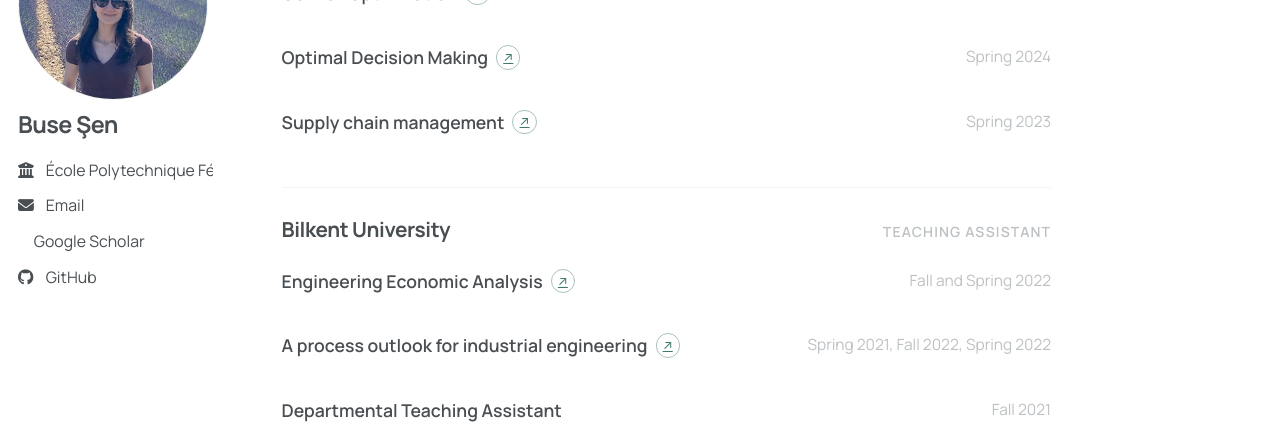
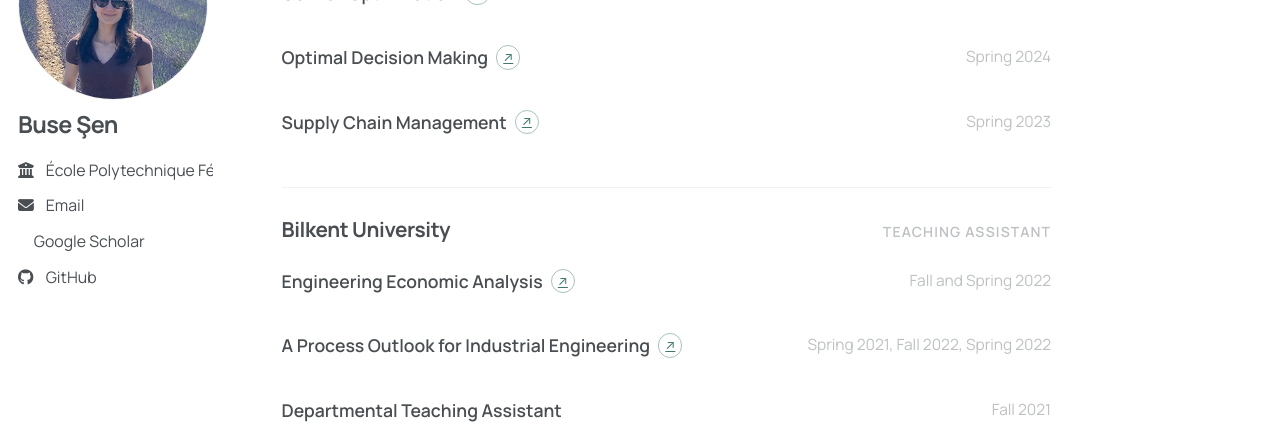
Before and after one commit to busesen/busesen.github.io, a Jekyll site: the page built from _pages/about.md, in a window 1280 px wide and 900 px high, scrolled down 1097 px. Shown: the part 191-638 px from the top of the window. Built offline with Jekyll 4.4.1, drawn with Linux system fonts in a browser that asks for light colours; a style sheet for code colours, icons or effects is not loaded.

```diff
--- a/_data/teaching.yml
+++ b/_data/teaching.yml
@@ -7,7 +7,7 @@
     - name: "Optimal Decision Making"
       term: "Spring 2024"
       url: "https://edu.epfl.ch/coursebook/en/optimal-decision-making-MGT-483"
-    - name: "Supply chain management"
+    - name: "Supply Chain Management"
       term: Spring 2023
       url: "https://edu.epfl.ch/coursebook/fr/supply-chain-management-MGT-526"
 
@@ -17,7 +17,7 @@
     - name: "Engineering Economic Analysis"
       term: "Fall and Spring 2022"
       url: "https://catalog.bilkent.edu.tr/course/c13342.html"
-    - name: "A process outlook for industrial engineering"
+    - name: "A Process Outlook for Industrial Engineering"
       term: "Spring 2021, Fall 2022, Spring 2022"
       url: "https://catalog.bilkent.edu.tr/course/c13102.html"
     - name: "Departmental Teaching Assistant"
```
